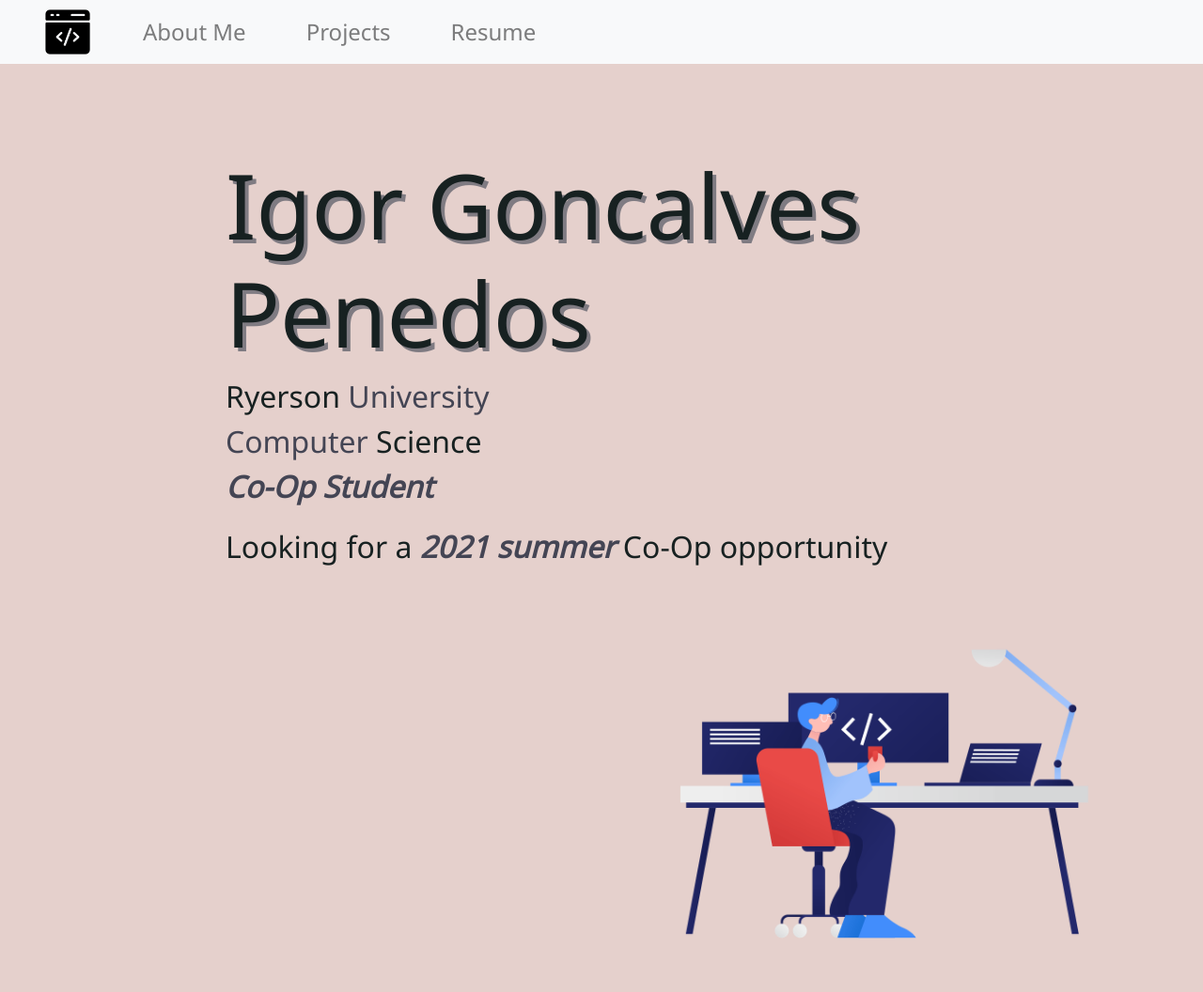
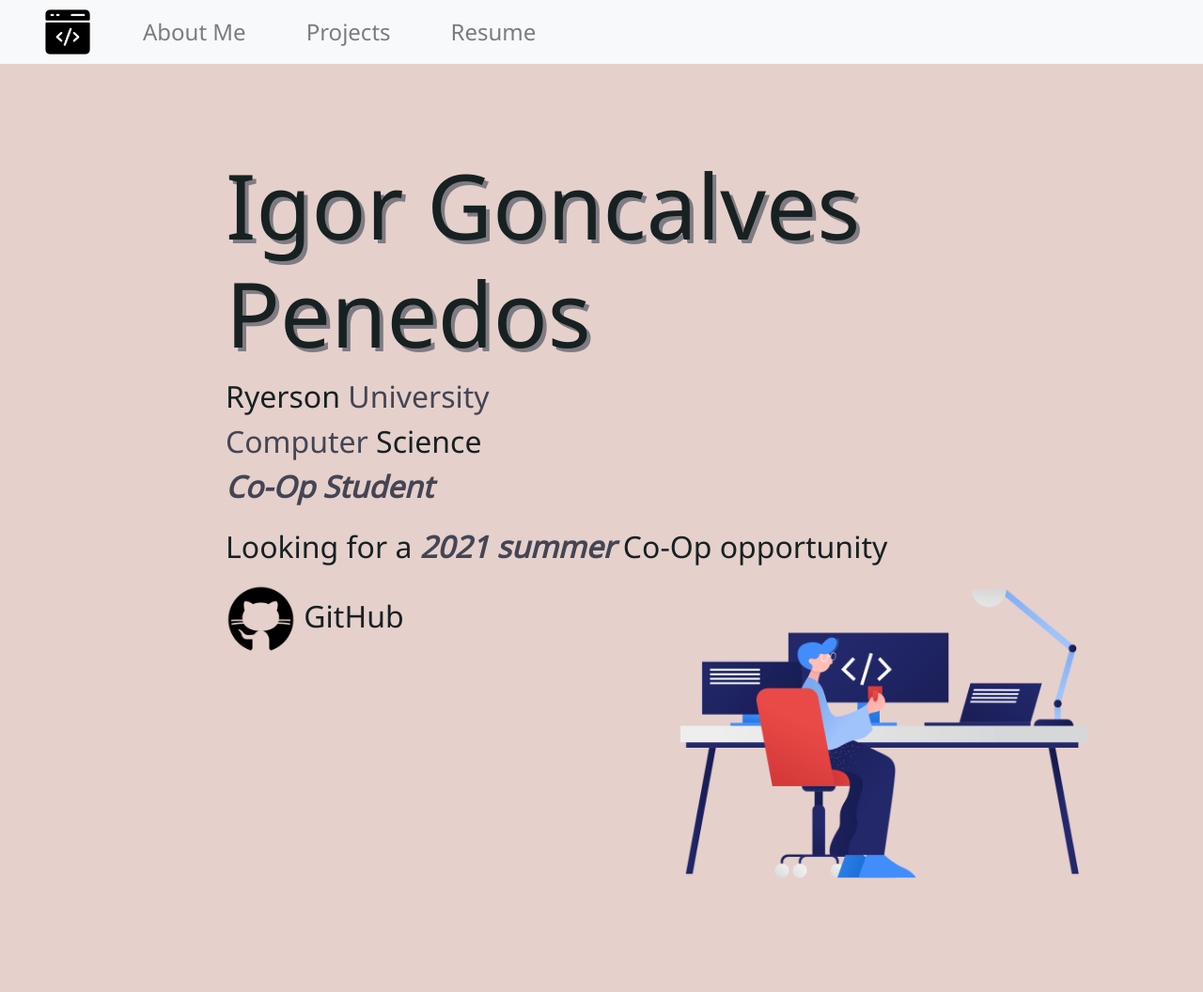
Before and after one commit to igorpenedos/PersonalWebsite, a plain HTML site: page index.html in a window 1280 px wide. Shown: the whole page at 94% size. After the commit the page ends 992 px from the top, so only its background shows below. Drawn offline with nearby package versions, Linux system fonts and the light colour scheme.

Commit message:
github icon added

```diff
--- a/index.html
+++ b/index.html
@@ -52,8 +52,9 @@
         <br>
         <p class="fadeIn contentTextA d-inline">Computer </p><p class="d-inline"> Science</p>
         <p><em><strong class="contentTextA">Co-Op Student</strong></em></p>
+        <img src="./desk.png" alt="desk" width="650" class="d-none d-xl-block imgRight">
         <p class="fadeIn">Looking for a <em><strong class="contentTextA">2021 summer</strong></em> Co-Op opportunity</p>
-        <img src="./desk.png" alt="desk" width="650" class="d-none d-xl-block imgRight">
+        <a href="https://github.com/igorpenedos" target="_BLANK"><img src="./github.png" alt="github" width="75"> GitHub</a>
     </div>
 </body>
 
--- a/style.css
+++ b/style.css
@@ -28,6 +28,12 @@ body{
 }
 
 .mainContent p{
+    font-size: 2rem;
+}
+
+.mainContent a{
+    text-decoration: none;
+    color: #172121;
     font-size: 2rem;
 }
 
```
Also changed, not shown: github.png (added).
